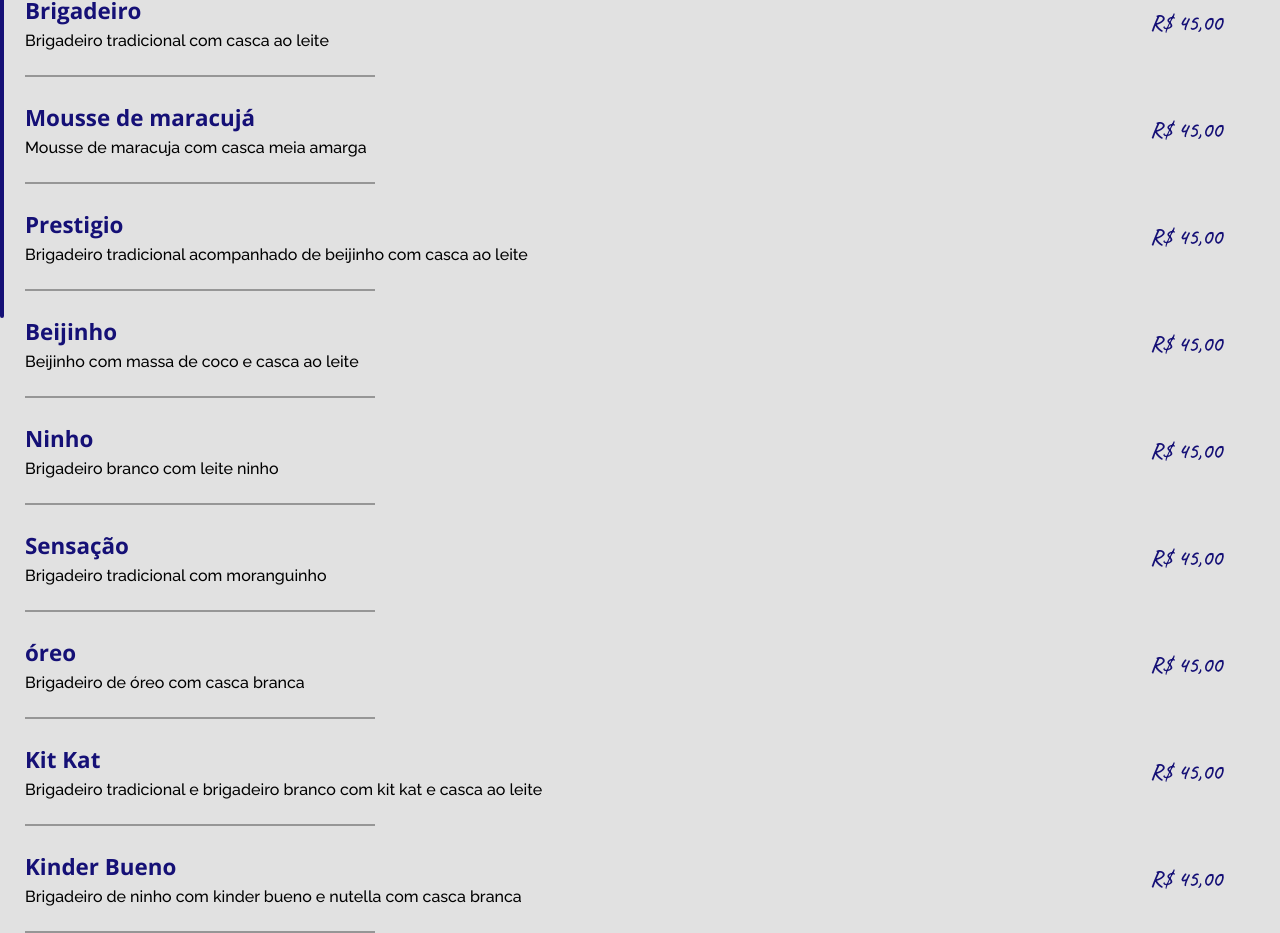
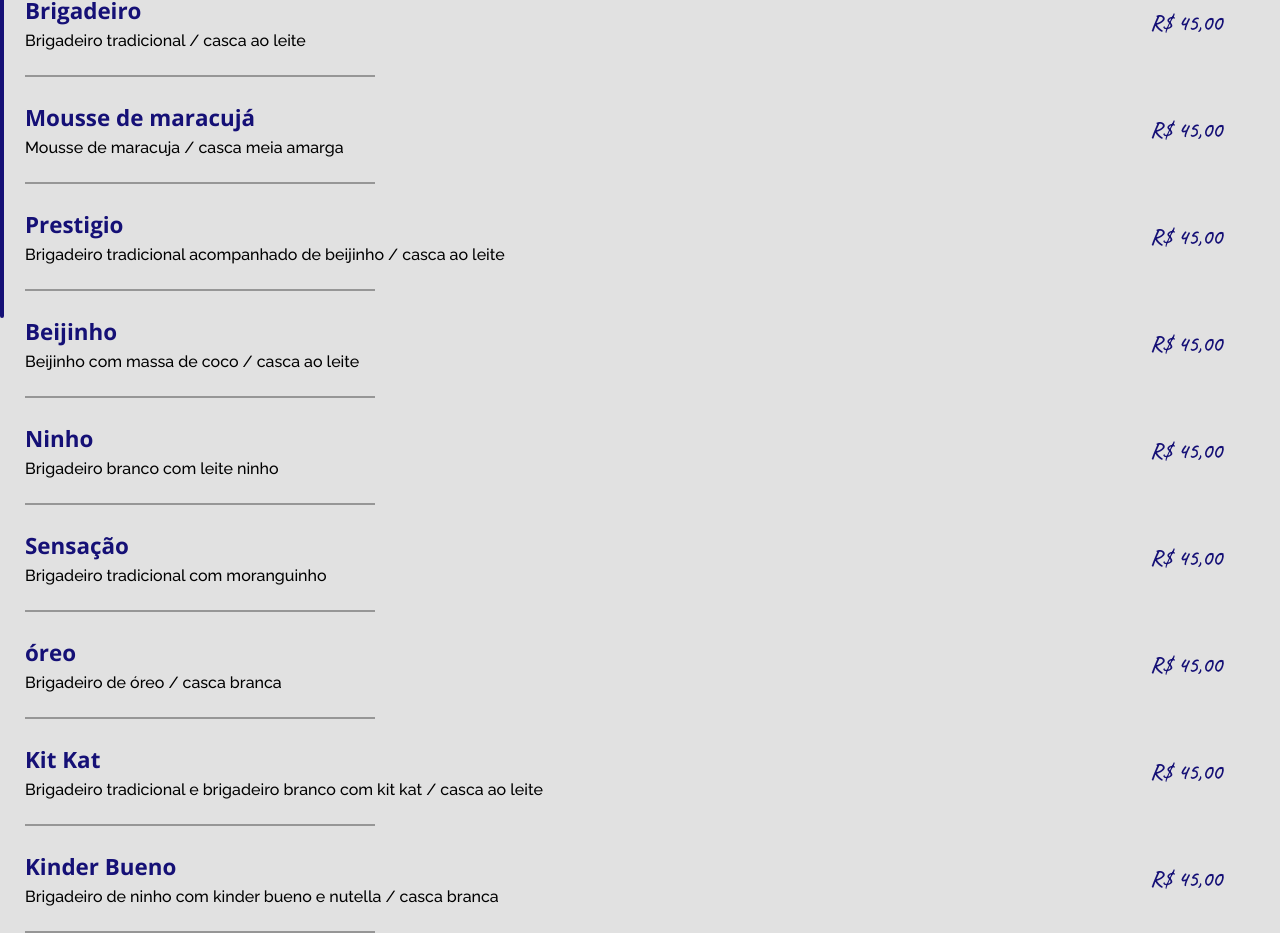
Before and after one commit to kaiqueZpriv1/candylover, a React (Create React App) app: page /kit in a window 1280 px wide. Shown: the part 295-1228 px from the top of the page. Built offline with nearby package versions, Linux system fonts and the light colour scheme.

Commit message:
correção em paginas iniciais

```diff
--- a/src/components/header/HeaderC.tsx
+++ b/src/components/header/HeaderC.tsx
@@ -53,7 +53,7 @@
 						<RouterSocial>
 							<AiOutlineMail size={35} color='#3e65cf' />
 							<a
-								href='mailto:kaiquedev.dev@gmail.com?subject=&amp;body='
+								href='mailto:kahcandylover@gmail.com?subject=&amp;body='
 								target='_blank'
 								rel='noreferrer'
 								className='link-header'>
--- a/src/components/header/style.ts
+++ b/src/components/header/style.ts
@@ -51,7 +51,7 @@
 	.link-header {
 		color: #000;
 		cursor: pointer;
-		font-size: 1.7em;
+		font-size: 1.4em;
 		font-weight: 600;
 		position: relative;
 	}
--- a/src/components/home/style.ts
+++ b/src/components/home/style.ts
@@ -13,7 +13,7 @@
 `;
 
 export const RouterPage = styled.button`
-	font-size: 1.8em;
+	font-size: 1.6em;
 	font-weight: 700;
 	padding: 10px 30px;
 	border-radius: 30px;
@@ -33,7 +33,7 @@
 	justify-content: center;
 	align-items: center;
 	position: absolute;
-	inset: 700px 0 0 0;
+	inset: 640px 0 0 0;
 	.text-footer {
 		font-size: 1.5em;
 		color: #000;
--- a/src/pages/Pascoa/50g/Kit.tsx
+++ b/src/pages/Pascoa/50g/Kit.tsx
@@ -15,26 +15,26 @@
 			id: 0,
 			recheio: 'Brigadeiro',
 			value: 'R$ 45,00',
-			description: 'Brigadeiro tradicional com casca ao leite',
+			description: 'Brigadeiro tradicional / casca ao leite',
 		},
 		{
 			id: 1,
 			recheio: 'Mousse de maracujá',
 			value: 'R$ 45,00',
-			description: 'Mousse de maracuja com casca meia amarga',
+			description: 'Mousse de maracuja / casca meia amarga',
 		},
 		{
 			id: 2,
 			recheio: 'Prestigio',
 			value: 'R$ 45,00',
 			description:
-				'Brigadeiro tradicional acompanhado de beijinho com casca ao leite',
+				'Brigadeiro tradicional acompanhado de beijinho / casca ao leite',
 		},
 		{
 			id: 3,
 			recheio: 'Beijinho',
 			value: 'R$ 45,00',
-			description: 'Beijinho com massa de coco e casca ao leite',
+			description: 'Beijinho com massa de coco / casca ao leite',
 		},
 		{
 			id: 4,
@@ -52,21 +52,21 @@
 			id: 6,
 			recheio: 'óreo',
 			value: 'R$ 45,00',
-			description: 'Brigadeiro de óreo com casca branca',
+			description: 'Brigadeiro de óreo / casca branca',
 		},
 		{
 			id: 7,
 			recheio: 'Kit Kat',
 			value: 'R$ 45,00',
 			description:
-				'Brigadeiro tradicional e brigadeiro branco com kit kat e casca ao leite',
+				'Brigadeiro tradicional e brigadeiro branco com kit kat / casca ao leite',
 		},
 		{
 			id: 8,
 			recheio: 'Kinder Bueno',
 			value: 'R$ 45,00',
 			description:
-				'Brigadeiro de ninho com kinder bueno e nutella com casca branca',
+				'Brigadeiro de ninho com kinder bueno e nutella / casca branca',
 		},
 	];
 	return (
```
